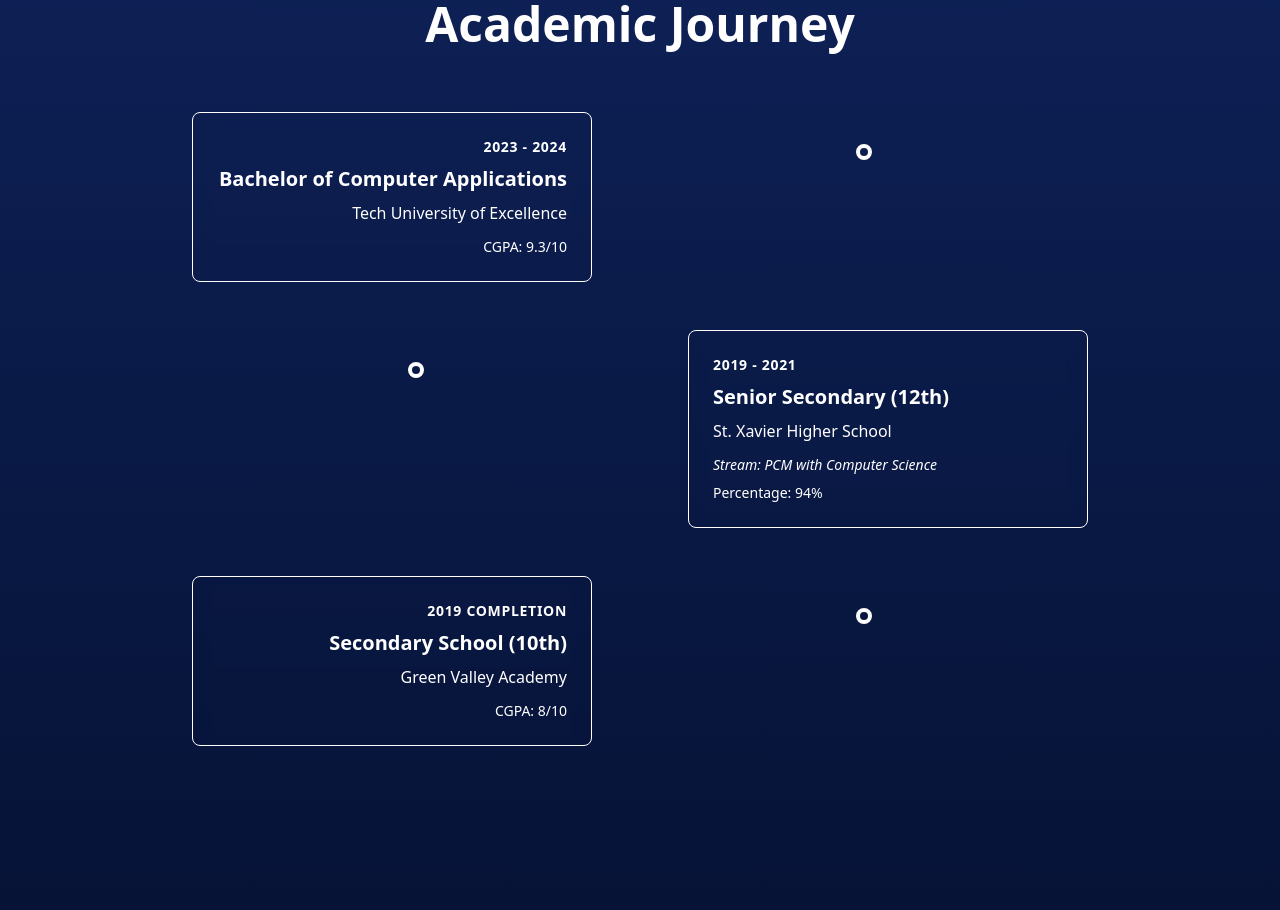
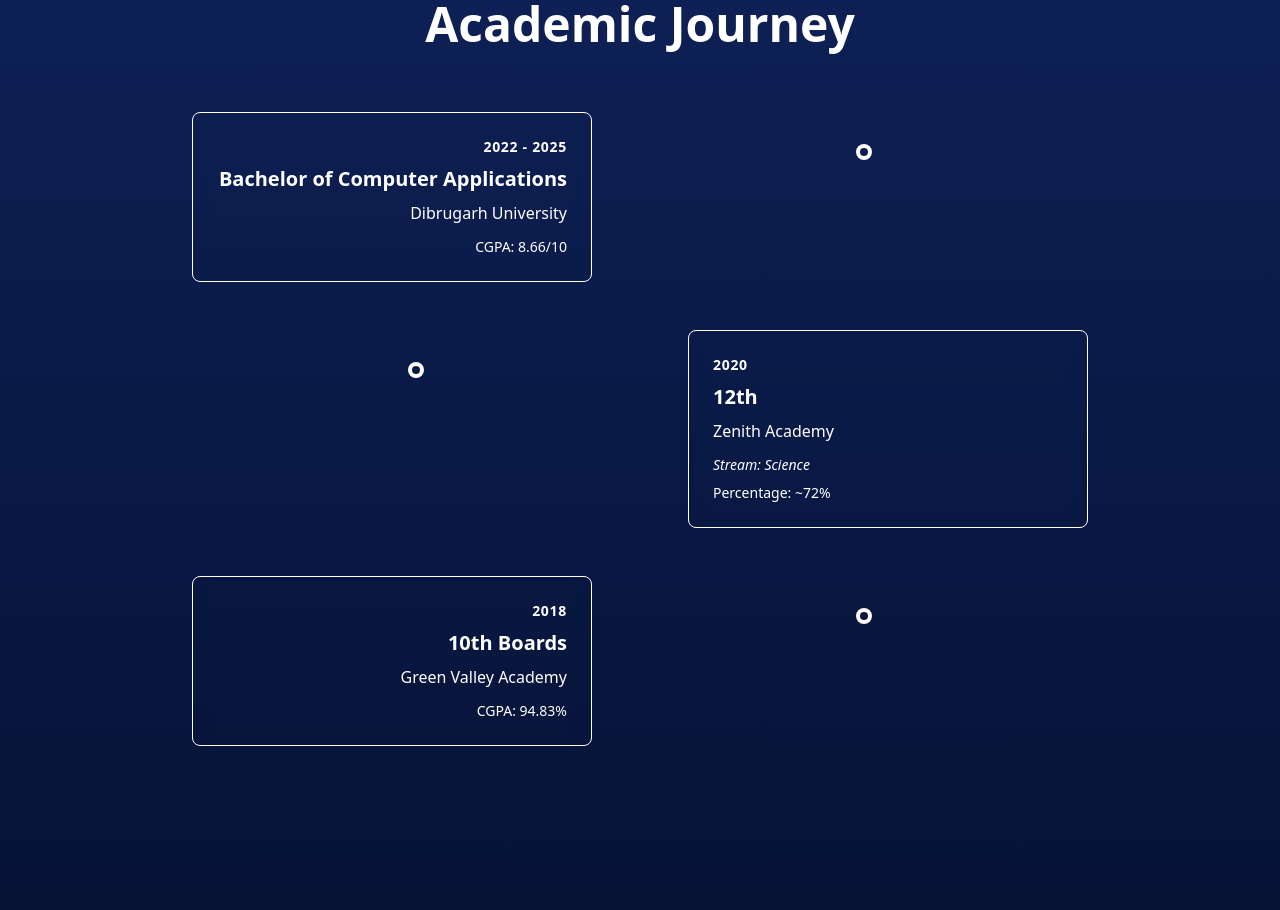
Before and after one commit to Abi-390/myPortfolio, a React app in the folder frontend/: page / in a window 1280 px wide. Shown: the part 5200-6110 px from the top of the page. Built offline with nearby package versions, Linux system fonts and the light colour scheme; the HTML template or start-up script is replaced by a standard one.

Commit message:
Updated data

```diff
--- a/frontend/src/data/projects.js
+++ b/frontend/src/data/projects.js
@@ -90,26 +90,26 @@ export const educationData = [
   {
     id: 1,
     degree: 'Bachelor of Computer Applications',
-    institution: 'Tech University of Excellence',
-    year: '2023 - 2024',
-    gpa: '9.3/10',
+    institution: 'Dibrugarh University',
+    year: '2022 - 2025',
+    gpa: '8.66/10',
     position: 'top'
   },
   {
     id: 2,
-    degree: 'Senior Secondary (12th)',
-    institution: 'St. Xavier Higher School',
-    year: '2019 - 2021',
-    stream: 'PCM with Computer Science',
-    percentage: '94%',
+    degree: '12th',
+    institution: 'Zenith Academy',
+    year:'2020',
+    stream: 'Science',
+    percentage: '~72%',
     position: 'middle'
   },
   {
     id: 3,
-    degree: 'Secondary School (10th)',
+    degree: '10th Boards',
     institution: 'Green Valley Academy',
-    year: '2019 Completion',
-    gpa: '8/10',
+    year:'2018',
+    gpa: '94.83%',
     position: 'bottom'
   }
 ]
```
